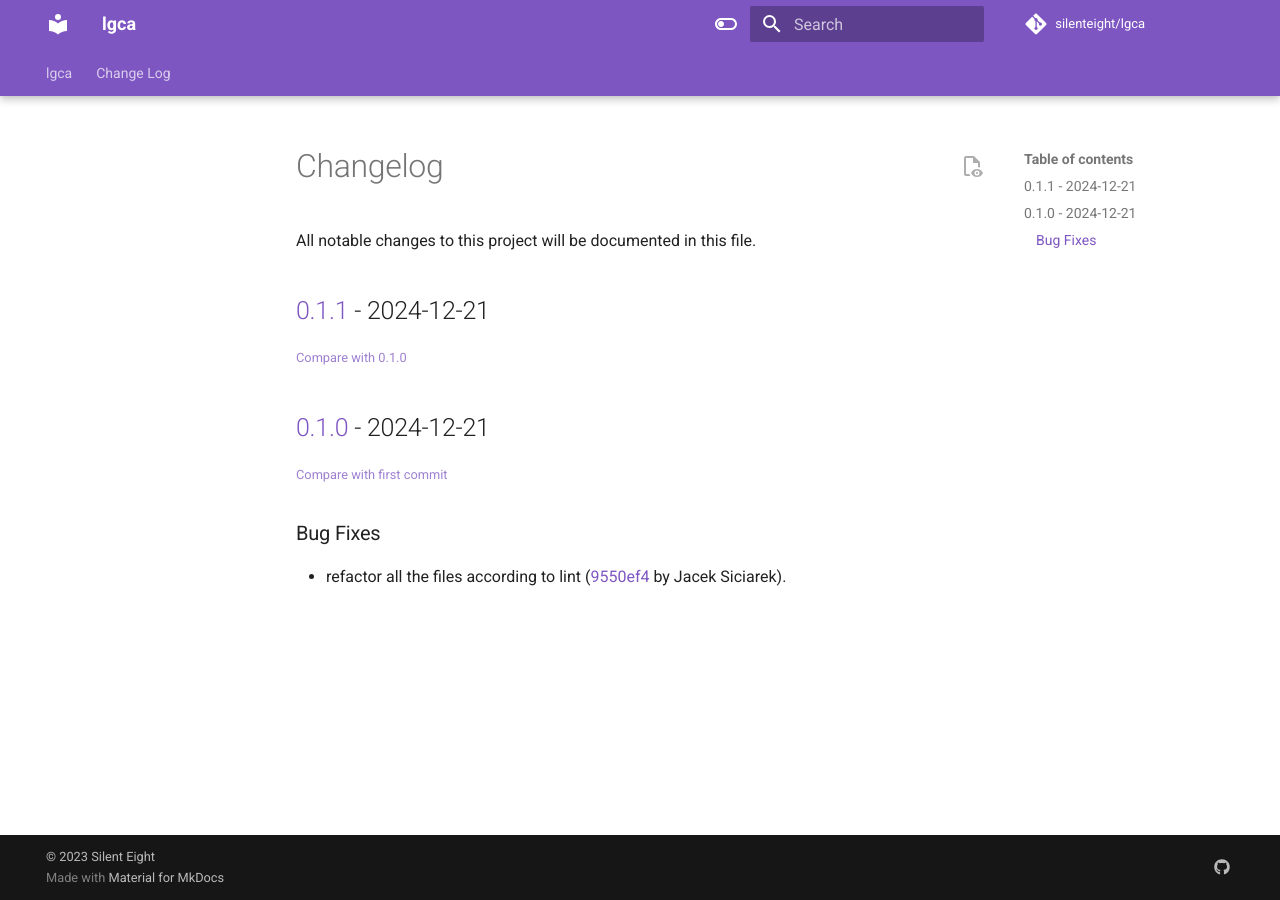
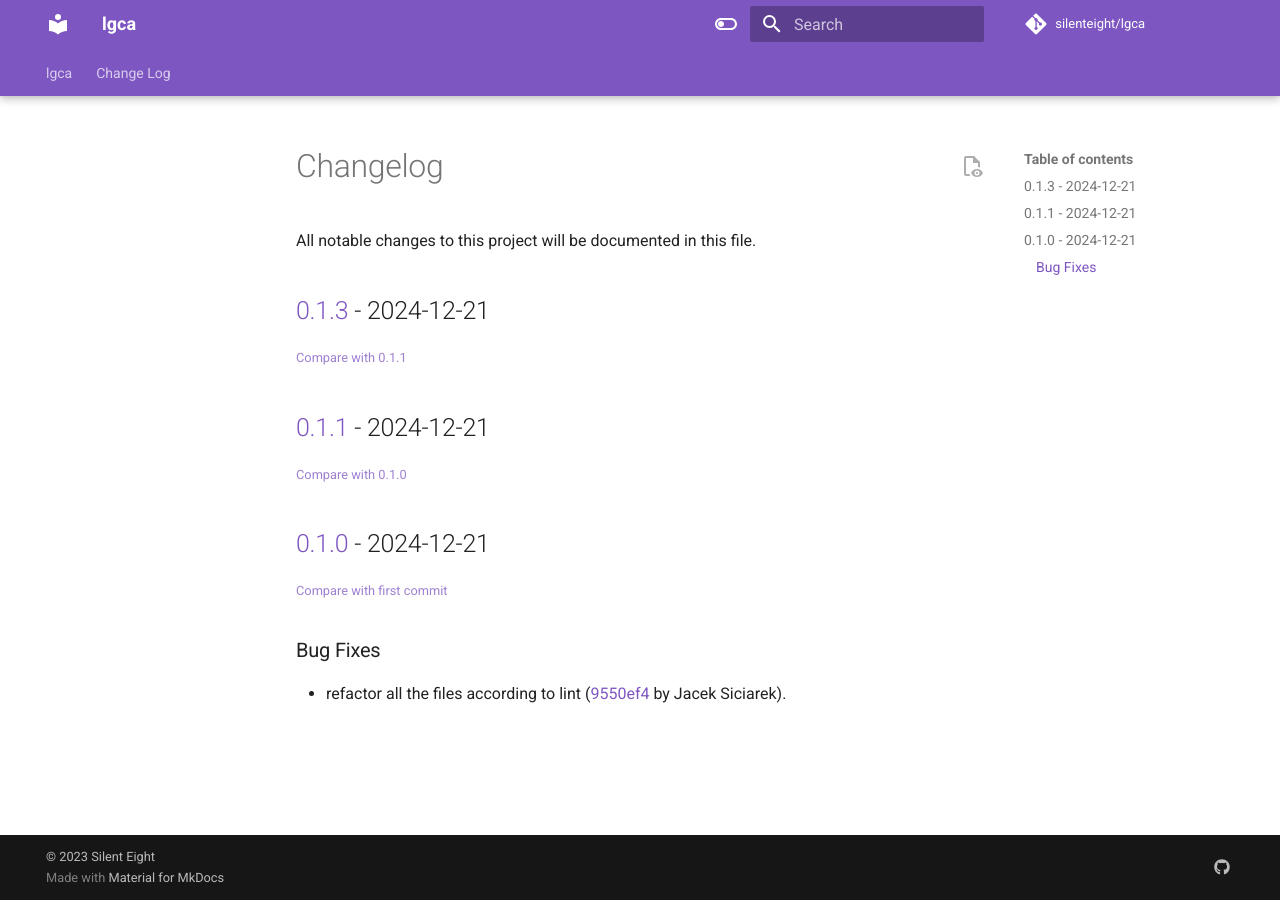
Before and after one commit to siciarek/lgca, an MkDocs documentation site: the page built from docs/changelog.md, in a window 1280 px wide. Built offline with MkDocs 1.6.1 and Material for MkDocs 9.7.7, drawn with Linux system fonts in a browser that asks for light colours; comment, search, counter and statistics services are not loaded.

Commit message:
docs: update changelog

```diff
--- a/docs/changelog.md
+++ b/docs/changelog.md
@@ -3,6 +3,10 @@
 All notable changes to this project will be documented in this file.
 
 <!-- insertion marker -->
+## [0.1.3](https://github.com/siciarek/lgca/tags/0.1.3) - 2024-12-21
+
+<small>[Compare with 0.1.1](https://github.com/siciarek/lgca/compare/0.1.1...0.1.3)</small>
+
 ## [0.1.1](https://github.com/siciarek/lgca/tags/0.1.1) - 2024-12-21
 
 <small>[Compare with 0.1.0](https://github.com/siciarek/lgca/compare/0.1.0...0.1.1)</small>
```
